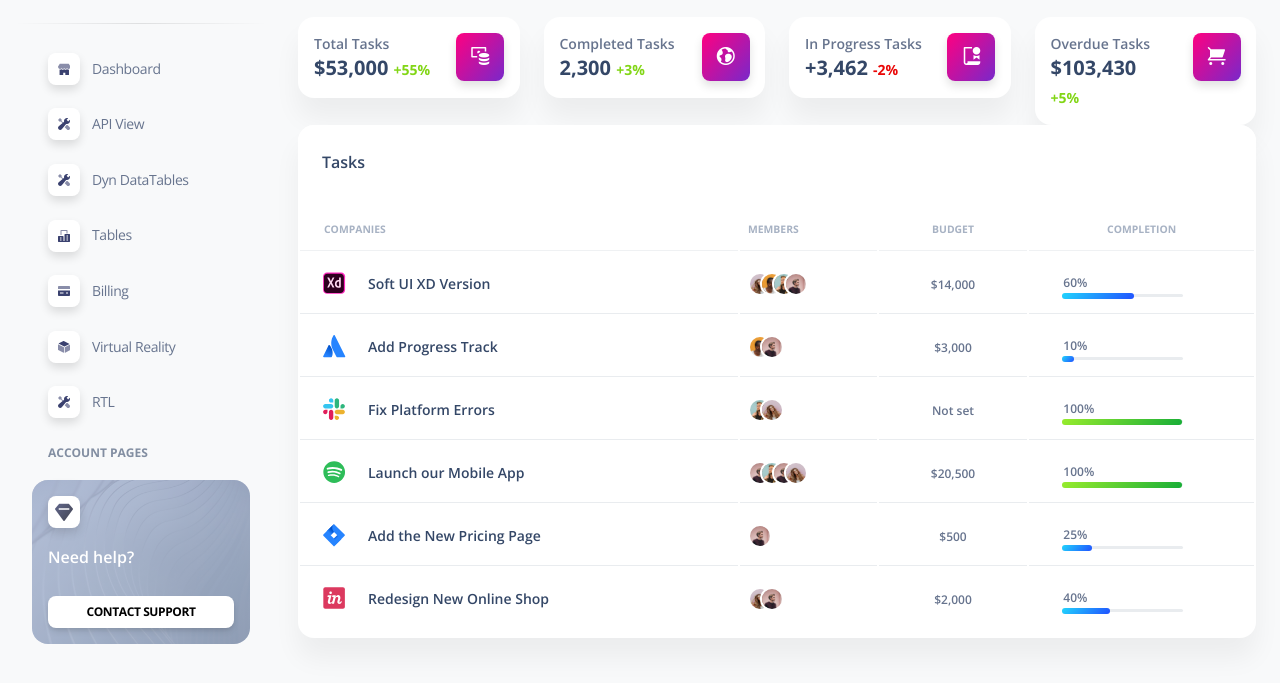
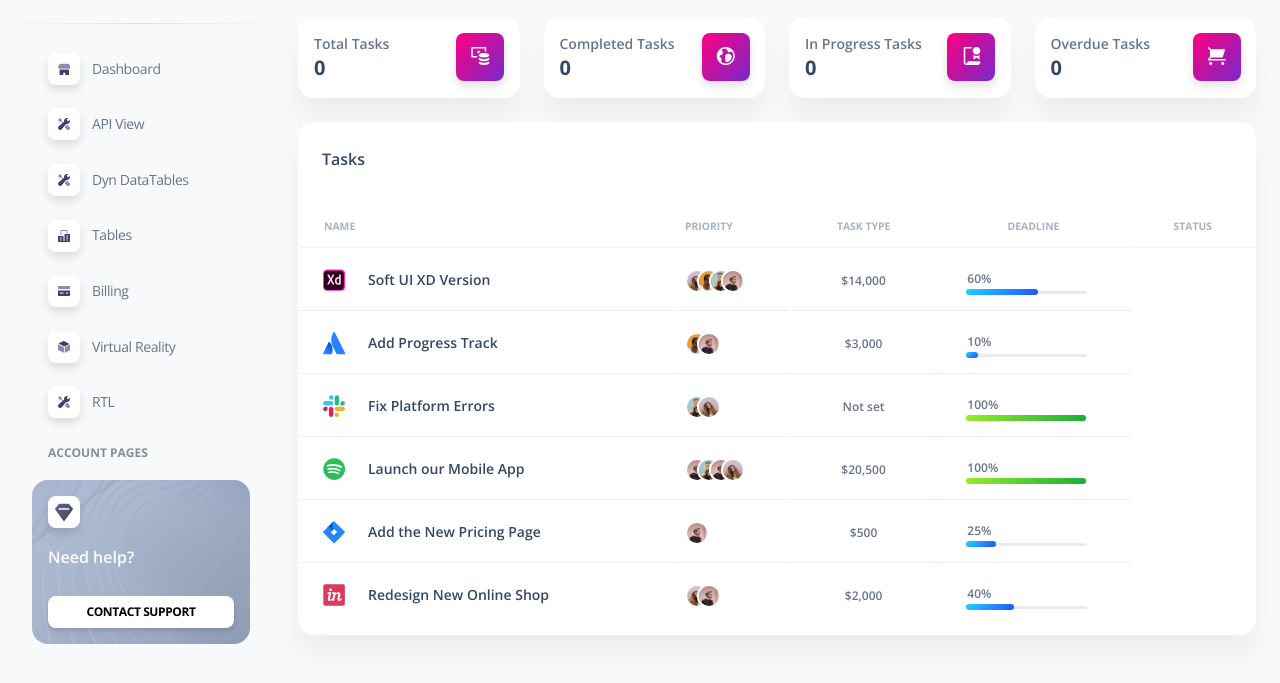
Before and after one commit to Oh-no-dotcom/task-manager, a Django app: page / in a window 1280 px wide. Shown: the part 71-754 px from the top of the page. Run offline with Django 5.2, Linux system fonts and the light colour scheme; the visitor is signed in with stand-in values (Sample User, id 1); data comes from the database, SQL or seed files in the repository; data that the repository does not hold is empty; some libraries are stand-ins or nearby versions.

Commit message:
change index & view, add info about tasks

```diff
--- a/tasks/views.py
+++ b/tasks/views.py
@@ -1,6 +1,7 @@
 from django.contrib.auth import get_user_model
 from django.contrib.auth.decorators import login_required
 from django.shortcuts import render
+from django.utils import timezone
 
 from tasks.models import Task
 
@@ -10,10 +11,21 @@ def index(request):
     """View function for the home page of the site."""
     num_tasks = Task.objects.all().count()
     num_workers = get_user_model().objects.all().count()
+    completed_tasks = Task.objects.filter(is_completed=True).count()
+    in_progress_tasks = Task.objects.filter(
+        is_completed=False
+    ).count()
+    overdue_tasks = Task.objects.filter(
+        deadline__lt=timezone.now(),
+        is_completed=False
+    ).count()
 
     context = {
         "num_tasks": num_tasks,
         "num_workers": num_workers,
+        "completed_tasks": completed_tasks,
+        "in_progress_tasks": in_progress_tasks,
+        "overdue_tasks": overdue_tasks,
     }
     return render(
         request,
--- a/templates/tasks/index.html
+++ b/templates/tasks/index.html
@@ -18,8 +18,7 @@
                 <div class="numbers">
                   <p class="text-sm mb-0 text-capitalize font-weight-bold">Total tasks</p>
                   <h5 class="font-weight-bolder mb-0">
-                    $53,000
-                    <span class="text-success text-sm font-weight-bolder">+55%</span>
+                    {{ num_tasks }}
                   </h5>
                 </div>
               </div>
@@ -40,8 +39,7 @@
                 <div class="numbers">
                   <p class="text-sm mb-0 text-capitalize font-weight-bold">Completed tasks</p>
                   <h5 class="font-weight-bolder mb-0">
-                    2,300
-                    <span class="text-success text-sm font-weight-bolder">+3%</span>
+                    {{ completed_tasks }}
                   </h5>
                 </div>
               </div>
@@ -62,8 +60,7 @@
                 <div class="numbers">
                   <p class="text-sm mb-0 text-capitalize font-weight-bold">In progress tasks</p>
                   <h5 class="font-weight-bolder mb-0">
-                    +3,462
-                    <span class="text-danger text-sm font-weight-bolder">-2%</span>
+                    {{ in_progress_tasks }}
                   </h5>
                 </div>
               </div>
@@ -84,8 +81,7 @@
                 <div class="numbers">
                   <p class="text-sm mb-0 text-capitalize font-weight-bold">Overdue Tasks</p>
                   <h5 class="font-weight-bolder mb-0">
-                    $103,430
-                    <span class="text-success text-sm font-weight-bolder">+5%</span>
+                    {{ overdue_tasks }}
                   </h5>
                 </div>
               </div>
@@ -130,7 +126,7 @@
 {#    </div>#}
 {#  </div>#}
 
-  <div class="card">
+  <div class="card mt-4">
     <div class="card-header pb-0">
       <h6>Tasks</h6>
     </div>
@@ -140,10 +136,11 @@
         <table class="table align-items-center mb-0">
           <thead>
           <tr>
-            <th class="text-uppercase text-secondary text-xxs font-weight-bolder opacity-7">Companies</th>
-            <th class="text-uppercase text-secondary text-xxs font-weight-bolder opacity-7 ps-2">Members</th>
-            <th class="text-center text-uppercase text-secondary text-xxs font-weight-bolder opacity-7">Budget</th>
-            <th class="text-center text-uppercase text-secondary text-xxs font-weight-bolder opacity-7">Completion</th>
+            <th class="text-uppercase text-secondary text-xxs font-weight-bolder opacity-7">Name</th>
+            <th class="text-uppercase text-secondary text-xxs font-weight-bolder opacity-7 ps-2">Priority</th>
+            <th class="text-center text-uppercase text-secondary text-xxs font-weight-bolder opacity-7">Task Type</th>
+            <th class="text-center text-uppercase text-secondary text-xxs font-weight-bolder opacity-7">Deadline</th>
+            <th class="text-center text-uppercase text-secondary text-xxs font-weight-bolder opacity-7">Status</th>
           </tr>
           </thead>
           <tbody>
```
